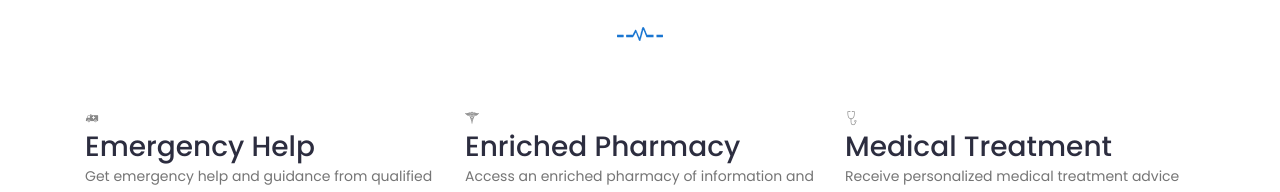
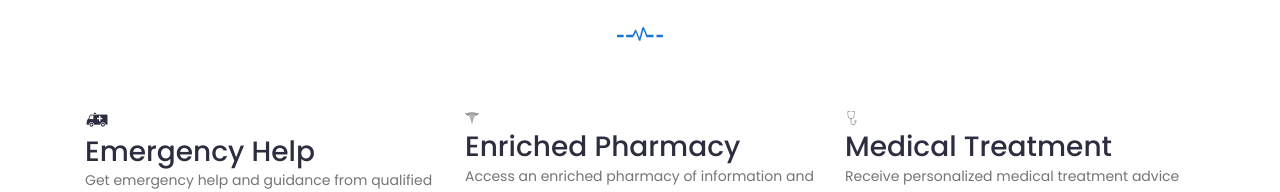
Before and after one commit to solletivivek/mediplus-lite, a plain HTML site: page index.html in a window 1280 px wide. Shown: the part 1139-1331 px from the top of the page. Drawn offline with Linux system fonts and the light colour scheme; a script that the page names is missing.

Commit message:
ihygkhlh

```diff
--- a/index.html
+++ b/index.html
@@ -314,7 +314,7 @@ sample -->
 				  <!-- Start Single feature -->
 				  <div class="single-features">
 					<div class="single-icon">
-					  <i class="icofont icofont-ambulance-cross"></i>
+					  <h4><i class="icofont icofont-ambulance-cross"></i></h4>
 					</div>
 					<h3>Emergency Help</h3>
 					<p>Get emergency help and guidance from qualified health and nutrition experts remotely.</p>
```
